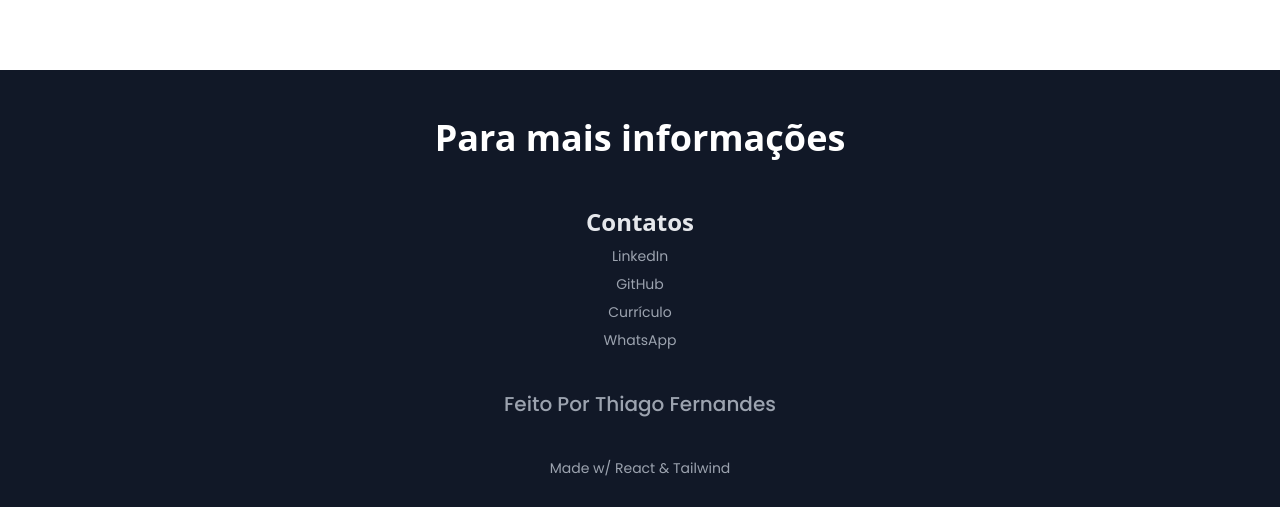
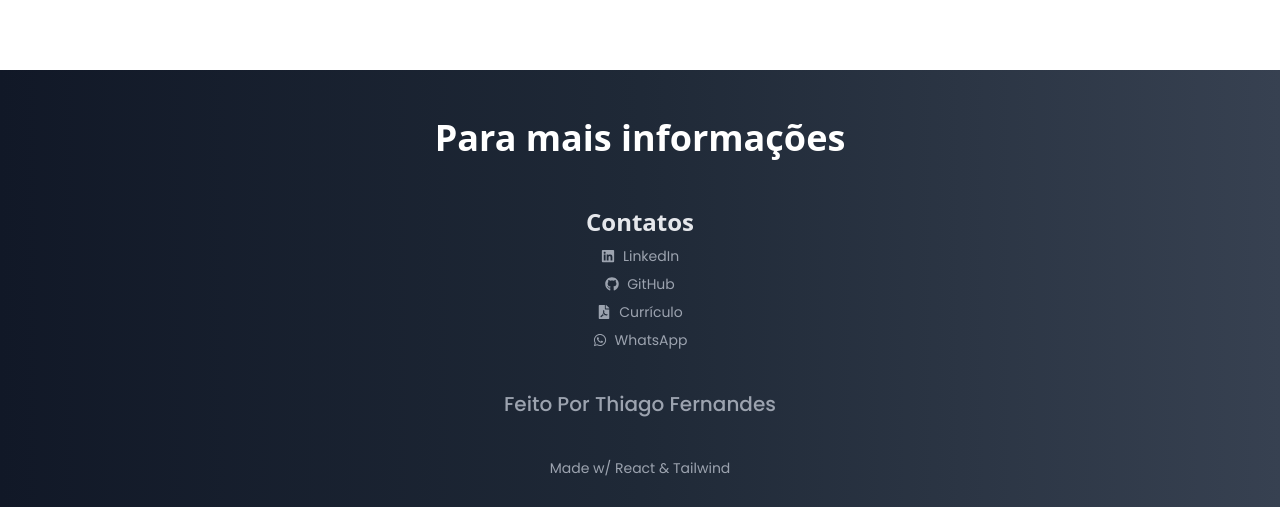
Before and after one commit to ThiagoDev202/my-portfolio, a React (Create React App) app: page / in a window 1280 px wide. Shown: the part 3550-4057 px from the top of the page. Built offline with nearby package versions, Linux system fonts and the light colour scheme.

Commit message:
fix: navBar

```diff
--- a/package.json
+++ b/package.json
@@ -10,6 +10,7 @@
     "@material-tailwind/react": "^2.1.9",
     "react": "^17.0.2",
     "react-dom": "^17.0.2",
+    "react-icons": "^5.2.1",
     "react-scripts": "^1.1.5"
   },
   "scripts": {
--- a/src/components/Footer.js
+++ b/src/components/Footer.js
@@ -1,44 +1,49 @@
 import React from "react";
+import { FaLinkedin, FaGithub, FaFilePdf, FaWhatsapp } from "react-icons/fa";
 
 const Footer = () => {
   return (
-    <footer className="bg-gray-900 text-white mt-20" >
+    <footer className="bg-gradient-to-r from-gray-900 via-gray-800 to-gray-700 text-white mt-20">
       <div className="flex justify-center items-center sm:px-12 px-4 py-7">
-      <h1 className="text-5xl md:text-4xl mb-0 leading-tight font-bold text-teal-600 mt-5">
-        <span className="text-teal-600 mb-10">Para mais informações</span>
-      </h1>
+        <h1 className="text-5xl md:text-4xl mb-0 leading-tight font-bold text-teal-500 mt-5">
+          <span className="mb-10">Para mais informações</span>
+        </h1>
       </div>
       <div className="grid grid-cols-1 gap-10 text-center pt-2 text-gray-400 text-sm pb-8 mt-3">
-        <div className="" >
+        <div>
           <h2 className="text-2xl font-bold text-gray-200">Contatos</h2>
-          <p className="mt-2" style={{ fontFamily: 'Poppins, sans-serif', fontWeight: 400 }} >
+          <p className="mt-2 flex items-center justify-center space-x-2" style={{ fontFamily: 'Poppins, sans-serif', fontWeight: 400 }}>
+            <FaLinkedin className="text-teal-400"/>
             <a href="https://www.linkedin.com/in/thiagofernandesdev/" target="_blank" rel="noopener noreferrer" className="text-teal-400 hover:underline hover:text-green-500">
               LinkedIn
             </a>
           </p>
-          <p className="mt-2" style={{ fontFamily: 'Poppins, sans-serif', fontWeight: 400 }} >
+          <p className="mt-2 flex items-center justify-center space-x-2" style={{ fontFamily: 'Poppins, sans-serif', fontWeight: 400 }}>
+            <FaGithub className="text-teal-400"/>
             <a href="https://github.com/ThiagoDev202" target="_blank" rel="noopener noreferrer" className="text-teal-400 hover:underline hover:text-green-500">
               GitHub
             </a>
           </p>
-          <p className="mt-2" style={{ fontFamily: 'Poppins, sans-serif', fontWeight: 400 }} >
+          <p className="mt-2 flex items-center justify-center space-x-2" style={{ fontFamily: 'Poppins, sans-serif', fontWeight: 400 }}>
+            <FaFilePdf className="text-teal-400"/>
             <a href="https://www.dropbox.com/scl/fi/6kroitx8qypxzkty4nlfo/Profile.pdf?rlkey=ose0xwuftywvunmkq93o3ejr4&dl=1" className="text-teal-400 hover:underline hover:text-green-500" download="Curriculo Thiago Fernandes.pdf">
-                Currículo
+              Currículo
             </a>
           </p>
-          <p className="mt-2" style={{ fontFamily: 'Poppins, sans-serif', fontWeight: 400 }} >
+          <p className="mt-2 flex items-center justify-center space-x-2" style={{ fontFamily: 'Poppins, sans-serif', fontWeight: 400 }}>
+            <FaWhatsapp className="text-teal-400"/>
             <a href="https://api.whatsapp.com/send?phone=5585992668904&text=" className="text-teal-400 hover:underline hover:text-green-500">
-                WhatsApp
+              WhatsApp
             </a>
           </p>
         </div>
         <div>
-          <span className="text-xl font-bold text-teal-900" style={{ fontFamily: 'Poppins, sans-serif', fontWeight: 500 }} >
+          <span className="text-xl font-bold text-teal-300" style={{ fontFamily: 'Poppins, sans-serif', fontWeight: 500 }}>
             Feito Por Thiago Fernandes
           </span>
         </div>
         <div>
-          <span className="mt-1 text-gray-400" style={{ fontFamily: 'Poppins, sans-serif', fontWeight: 400 }} >Made w/ React & Tailwind</span>
+          <span className="mt-1 text-gray-400" style={{ fontFamily: 'Poppins, sans-serif', fontWeight: 400 }}>Made w/ React & Tailwind</span>
         </div>
       </div>
     </footer>
```
Also changed, not shown: 2 other files (tests, documents, lock files or other folders).
